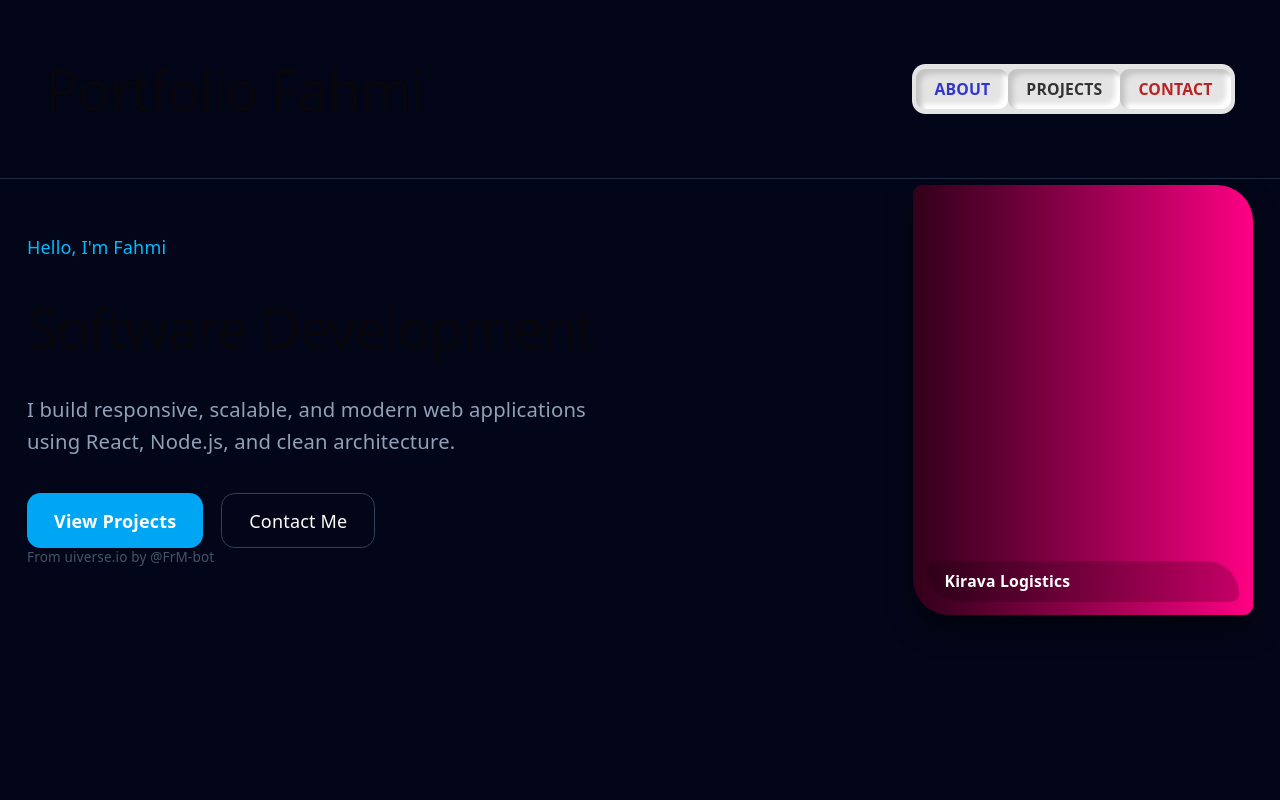
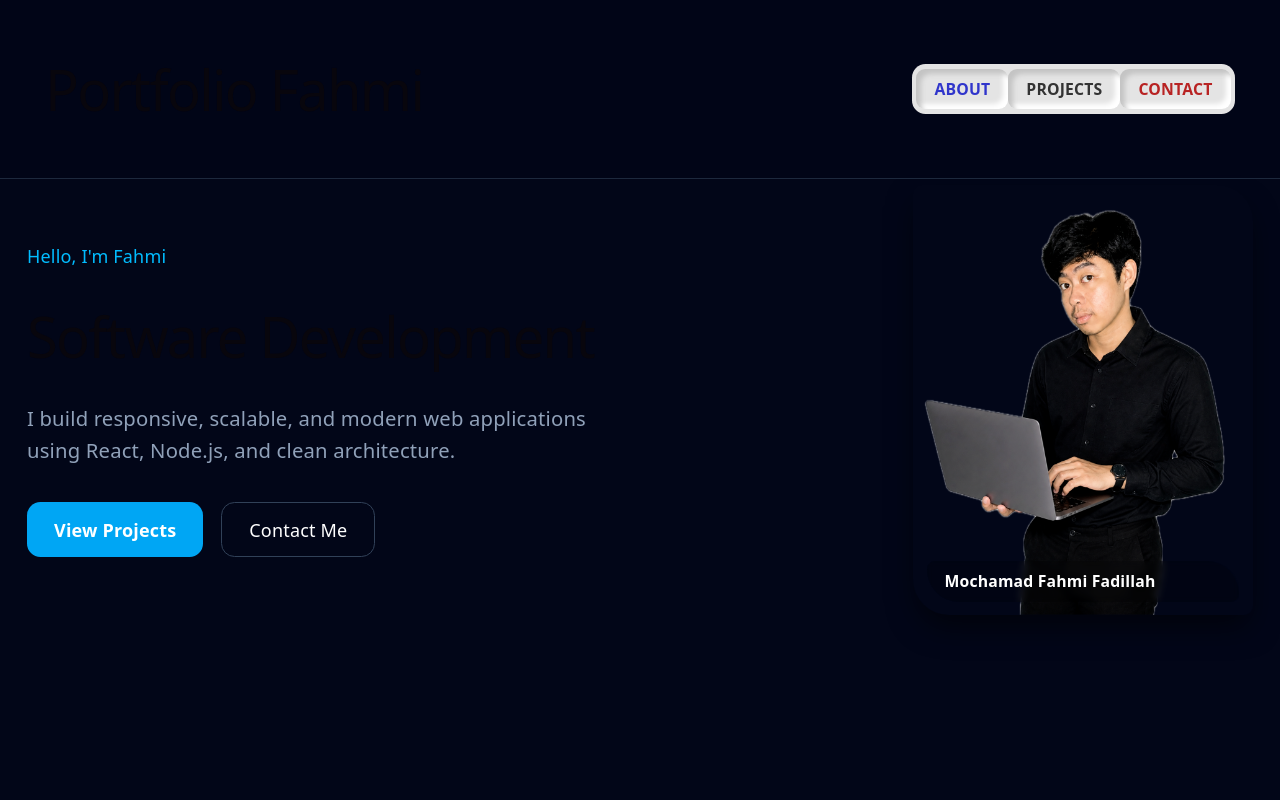
Before and after one commit to mochamadfahmifadillah/portfolio-fahmi-developer, a React (Vite) app in the folder client/: page / in a window 1280 px wide. Shown: the top 800 px of the page. Built offline with nearby package versions, Linux system fonts and the light colour scheme.

Commit message:
Update foto dan readme

```diff
--- a/client/src/sections/Hero.jsx
+++ b/client/src/sections/Hero.jsx
@@ -1,4 +1,5 @@
 import { motion } from 'framer-motion'
+import profile from '../assets/profile-fahmi.png' // ✅ FIX IMPORT
 
 /* From uiverse.io by @FrM-bot */
 const Hero = () => {
@@ -53,10 +54,7 @@ const Hero = () => {
             </button>
           </motion.div>
 
-          <p className="text-xs text-slate-600 mt-10">
-            From uiverse.io by @FrM-bot
-          </p>
-
+          {/* From uiverse.io by @FrM-bot */}
         </div>
 
         {/* RIGHT CARD */}
@@ -66,25 +64,29 @@ const Hero = () => {
           transition={{ duration: 0.6 }}
           className="flex justify-center md:justify-end"
         >
-
-          <div className="
+          <div
+            className="
               w-[260px] md:w-[340px]
               relative
               rounded-[0.5rem_2rem]
               shadow-[0_15px_30px_-5px_rgba(0,0,0,0.6)]
               transition-all duration-300
               hover:scale-[1.05]
-          ">
+            "
+          >
 
             {/* IMAGE */}
-            <div className="h-[340px] md:h-[430px] overflow-hidden rounded-[0.5rem_2rem] grid">
-
-              <div className="w-full h-full bg-gradient-to-r from-[#33001b] to-[#ff0084] transition-all duration-300 hover:scale-125" />
-
+            <div className="h-[340px] md:h-[430px] overflow-hidden rounded-[0.5rem_2rem]">
+              <img
+                src={profile}
+                alt="Fahmi"
+                className="w-full h-full object-cover transition-all duration-300 hover:scale-125"
+              />
             </div>
 
             {/* DESCRIPTION */}
-            <div className="
+            <div
+              className="
                 absolute bottom-3 left-3
                 w-[92%]
                 px-4 py-2
@@ -94,14 +96,14 @@ const Hero = () => {
                 rounded-[0.5rem_2rem]
                 transition-all duration-500
                 hover:translate-x-2 hover:rotate-[3deg]
-            ">
+              "
+            >
               <h3 className="text-white text-sm font-semibold">
-                Kirava Logistics
+                Mochamad Fahmi Fadillah
               </h3>
             </div>
 
           </div>
-
         </motion.div>
 
       </div>
```
Also changed, not shown: client/src/assets/profile-fahmi.png (added), 1 other file (tests, documents, lock files or other folders). Lines whose indentation alone changed are shown as unchanged.
